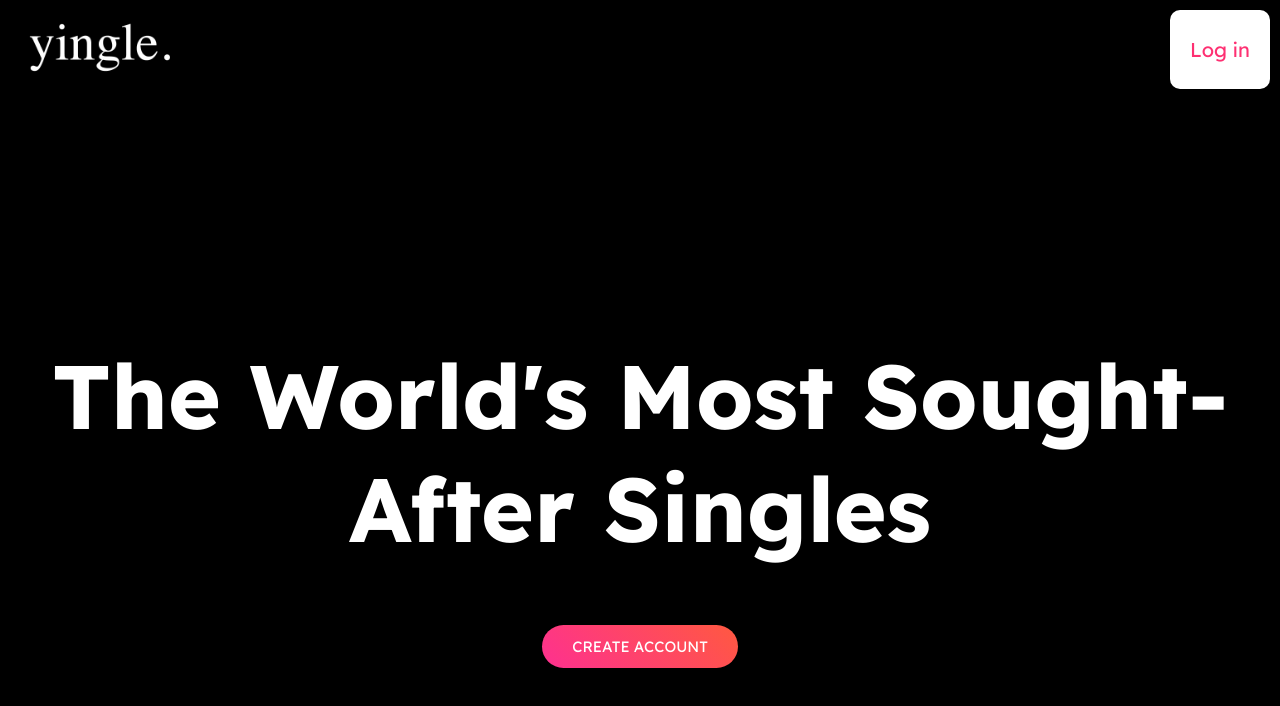
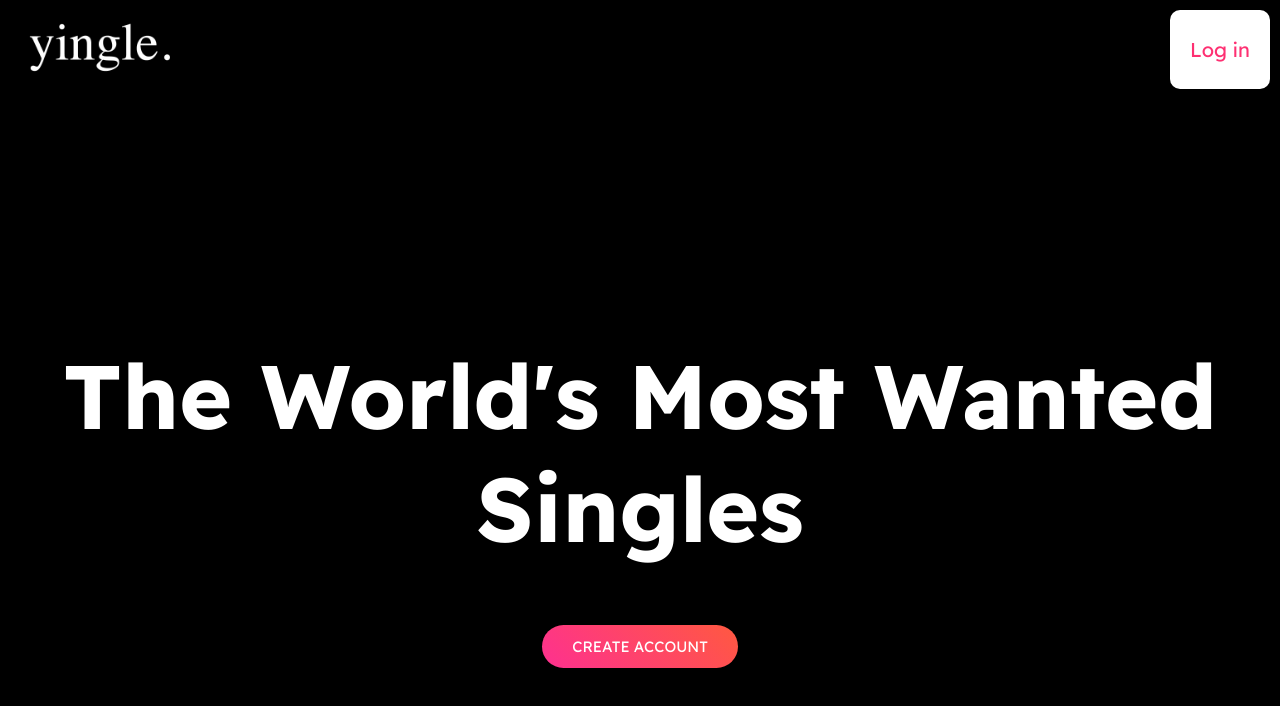
Before and after one commit to BonJenn/yinglev4, a React (Create React App) app in the folder client/: page / in a window 1280 px wide. Shown: the top 706 px of the page. Built offline with nearby package versions, Linux system fonts and the light colour scheme.

Commit message:
Changed phrasing on homepage

```diff
--- a/client/src/pages/Home.js
+++ b/client/src/pages/Home.js
@@ -24,7 +24,7 @@ const Home = () => {
             showModal={showModal}
             setIsSignUp={ setIsSignUp }/>
             <div className="home">
-                <h1 className="primary-title">The World's Most Sought-After Singles</h1>
+                <h1 className="primary-title">The World's Most Wanted Singles</h1>
                 <button className ="primary-button" onClick={handleClick}>
                     {authToken ? 'Signout' : 'Create Account'}
                 </button>
```
